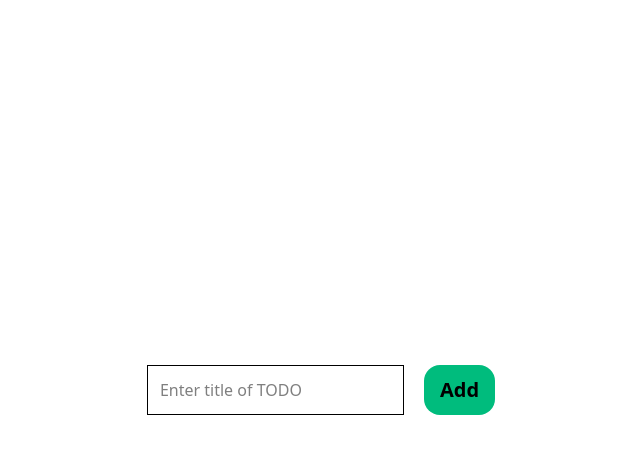
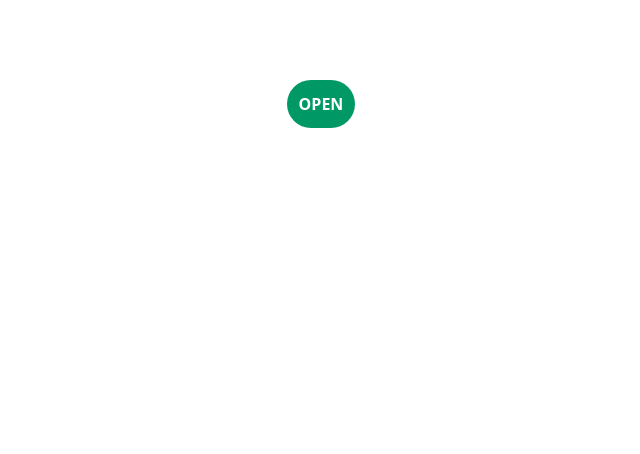
Before and after one commit to Swap015/Machine_coding_Practice, a React (Vite) app: page / in a window 1280 px wide. Shown: the top 454 px of the page, without its empty margins (319-959 px from the left). Built offline with nearby package versions, Linux system fonts and the light colour scheme.

Commit message:
Added Modal

```diff
--- a/src/App.jsx
+++ b/src/App.jsx
@@ -1,6 +1,7 @@
 
 import './App.css'
 import Counter from './Practice/Counter'
+import Modal from './Practice/Modal'
 import Todoo from './Practice/Todoo'
 
 function App() {
@@ -10,7 +11,8 @@ function App() {
     <>
       <div className='min-h-screen'>
         {/* <Counter /> */}
-        <Todoo />
+        {/* <Todoo /> */}
+        <Modal />
 
       </div>
     </>
--- /dev/null
+++ b/src/Practice/Modal.jsx
@@ -0,0 +1,32 @@
+import { useState } from 'react'
+
+const Modal = () => {
+
+    const [open, setOpen] = useState(false);
+
+    return (
+        <div className='p-20 flex items-center justify-center'>
+
+            <button className="bg-emerald-600 text-white font-bold p-3 rounded-3xl"
+                onClick={() => setOpen(true)}
+            >OPEN</button>
+
+
+            {
+                open && (
+                    <div className='fixed inset-0 bg-black bg-opacity-50 flex items-center justify-center' >
+
+                        <div className='p-6 rounded relative w-[400px] border-2 border-white bg-green-500/40'>
+                            <button className='font-extrabold text-2xl absolute top-2 right-2' onClick={() => setOpen(false)}>❌</button>
+
+                            <p className='text-white font-bold'>Lorem ipsum dolor sit amet consectetur adipisicing elit. A earum ullam rem rerum, quam sunt temporibus debitis eveniet consequatur quae ab, sequi mollitia, eaque molestiae voluptas ratione sed culpa odio eius soluta eos ad. Ipsa aspernatur laudantium nihil sit ab consequuntur assumenda eos libero, eum quia quas expedita ex tempora!</p>
+                        </div>
+                    </div>
+                )
+            }
+
+        </div>
+    )
+}
+
+export default Modal;
```
